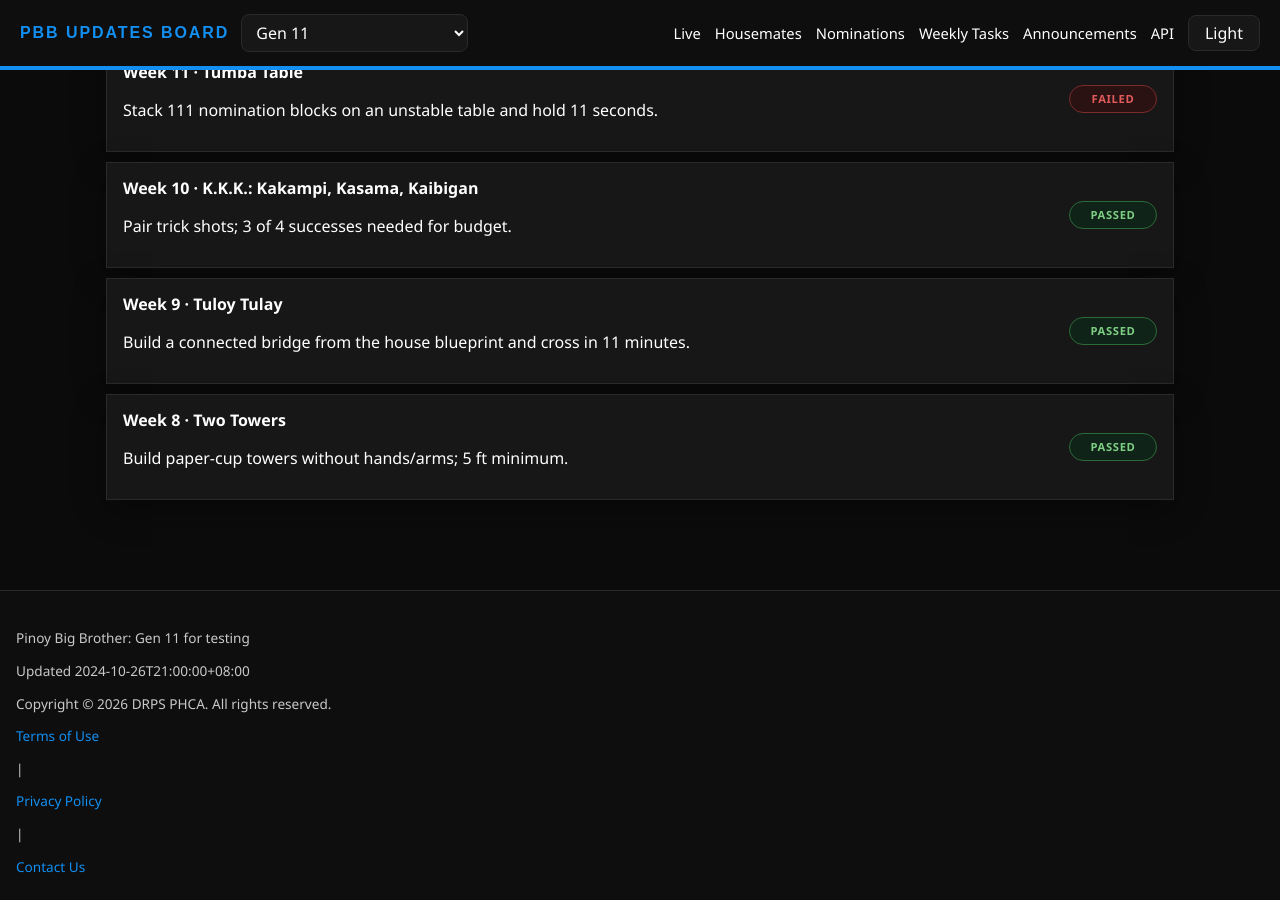
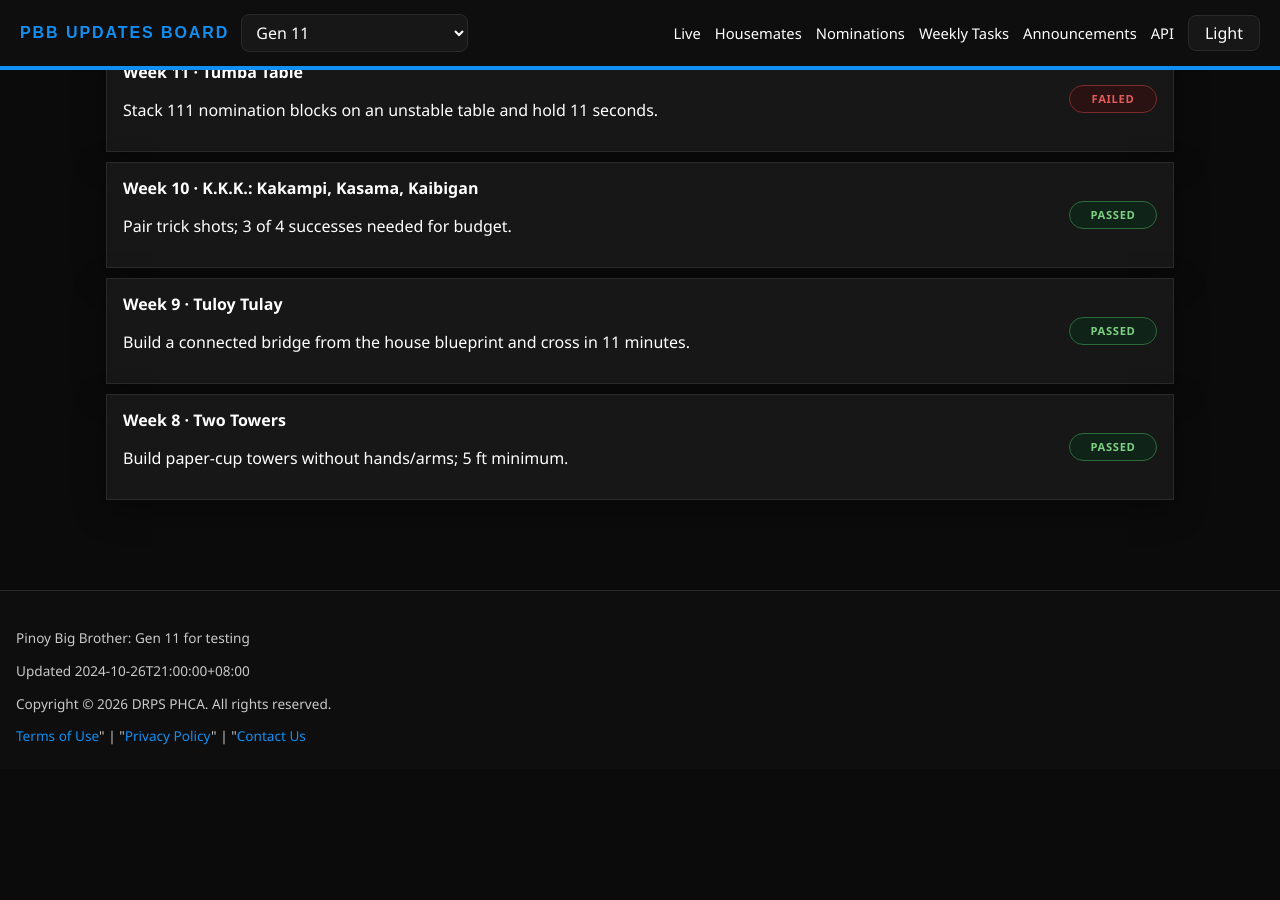
Before and after one commit to drpsphca/PHCASite-PBBUpdates, a Jekyll site: the page built from index.md, in a window 1280 px wide and 900 px high, scrolled down 866 px. Built offline with Jekyll 4.4.1, drawn with Linux system fonts in a browser that asks for light colours; after the commit the page ends 1635 px from its top, so only the background shows below that.

Commit message:
20261001-15

```diff
--- a/_includes/footer.html
+++ b/_includes/footer.html
@@ -2,5 +2,5 @@
   <p>{{ site.data.season.title }}  for testing</p>
   <p>Updated {{ site.data.season.updated_at }}</p>
   <p>Copyright © 2026 DRPS PHCA. All rights reserved.</p>
-  <a href="https://legal.drpsphca.com/terms" class="btn btn-primary">Terms of Use</a><p> | </p><a href="https://drpsphca.com/contact" class="btn btn-primary">Privacy Policy</a><p> | </p><a href="https:/.drpsphca.com/contact" class="btn btn-primary">Contact Us</a>
+  <a href="https://legal.drpsphca.com/terms" class="btn btn-primary">Terms of Use</a>" | "<a href="https://drpsphca.com/contact" class="btn btn-primary">Privacy Policy</a>" | "<a href="https:/drpsphca.com/contact" class="btn btn-primary">Contact Us</a>
 </footer>
```
